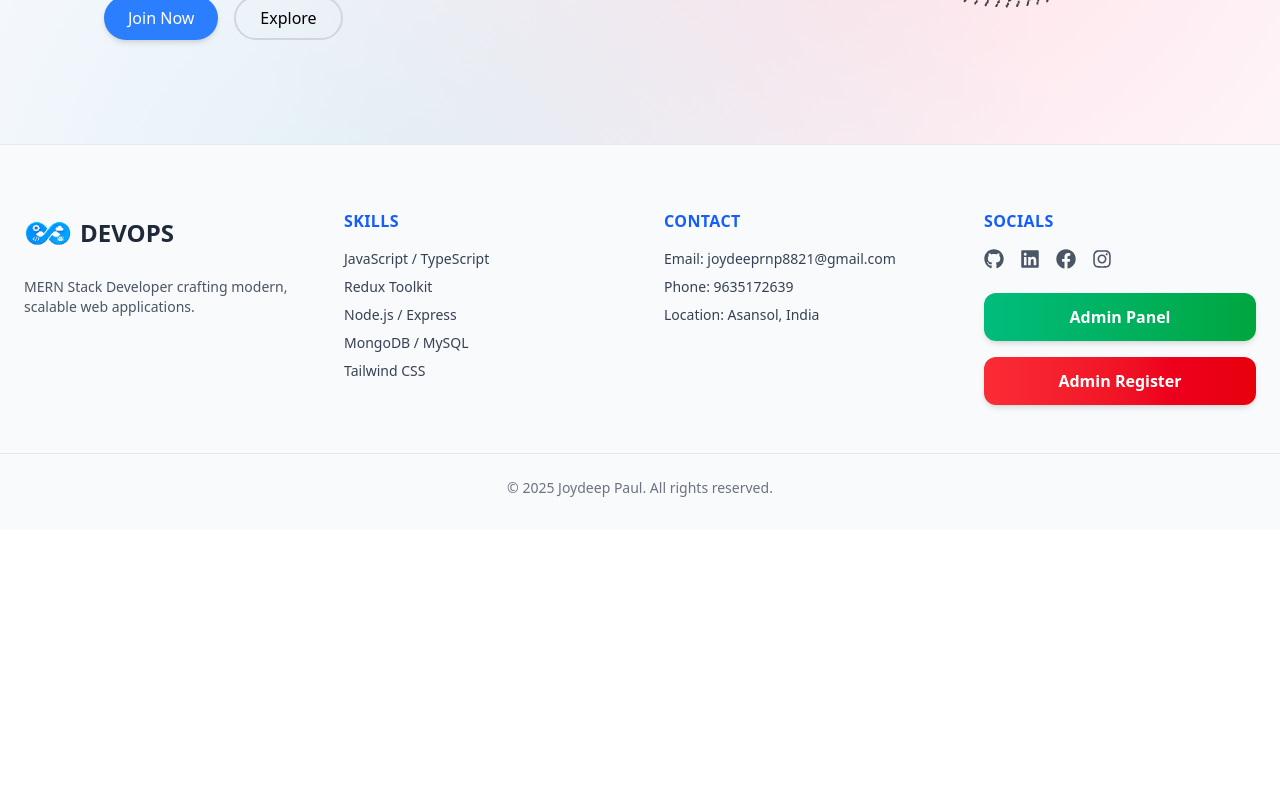
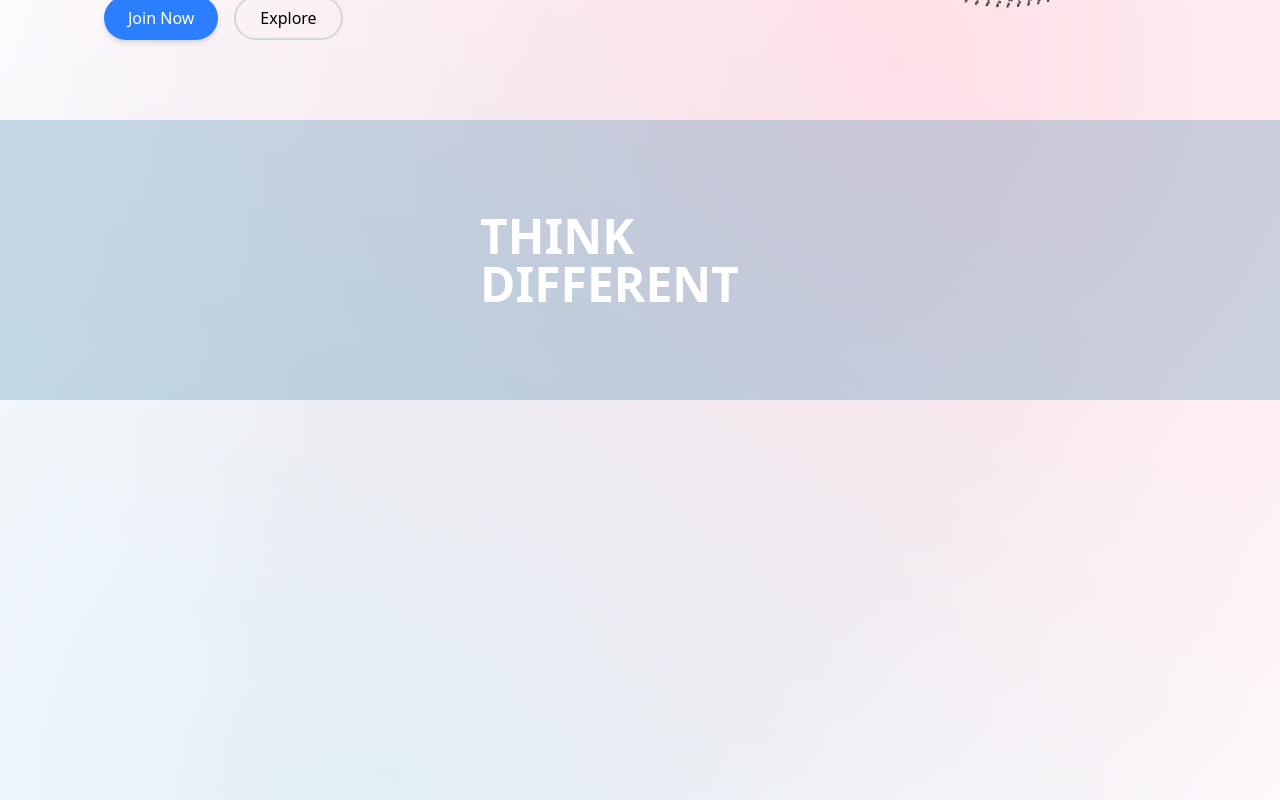
Before and after one commit to joydeep-07/Educate, a React (Vite) app in the folder frontend/: page / in a window 1280 px wide. Shown: the part 480-1280 px from the top of the page. Before the commit the page ends 1010 px from the top, so only its background shows below. Built offline with nearby package versions, Linux system fonts and the light colour scheme.

Commit message:
Banner Created

```diff
--- a/frontend/src/components/About.jsx
+++ b/frontend/src/components/About.jsx
@@ -2,10 +2,19 @@ import React from 'react'
 
 const About = () => {
   return (
-   <>
-
-   </>
-  )
+    <>
+      <div className='min-h-screen'>
+        <div className="banner h-70 w-[100vw] bg-sky-800/20 flex justify-center items-center">
+          <div className='w-80 '>
+            <div className="text-5xl font-bold text-white uppercase text-left">
+              <h1>Think </h1>
+              <h1>Different</h1>
+            </div>
+          </div>
+        </div>
+      </div>
+    </>
+  );
 }
 
 export default About
```
